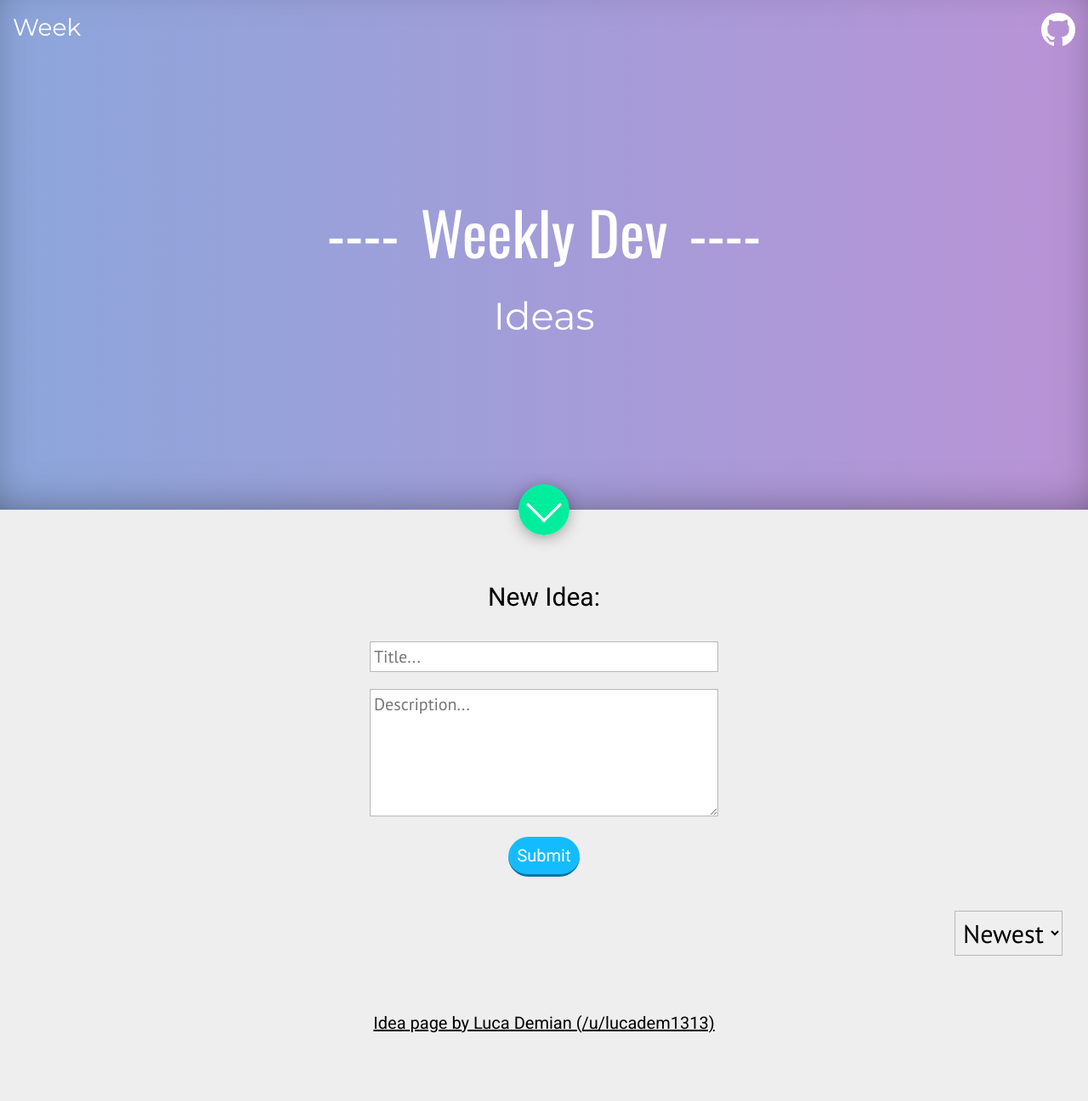
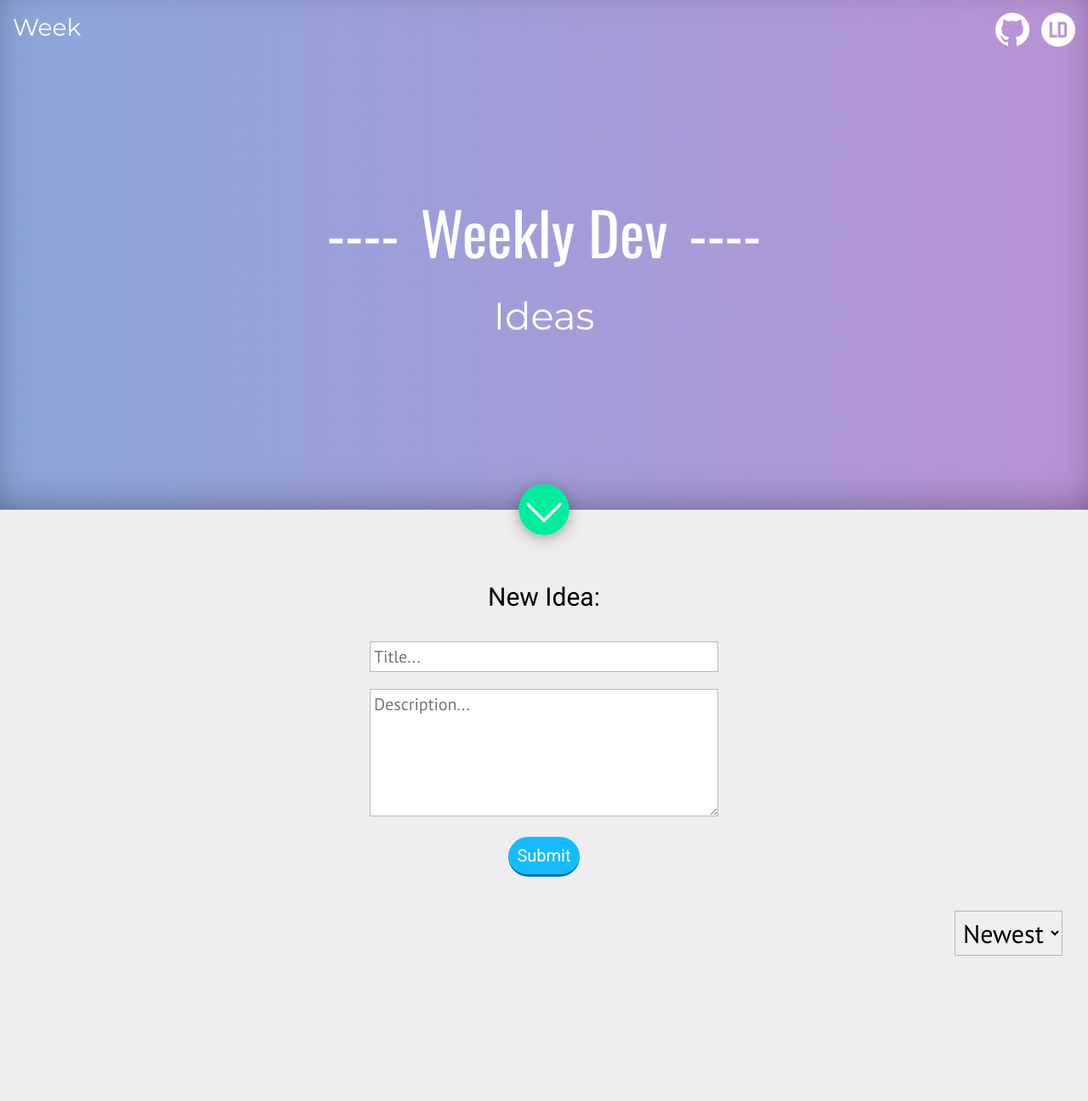
Before and after one commit to lucademian/weeklydevideas, a Flask app: template templates/vote.html in a window 1280 px wide. Shown: the whole page at 85% size. After the commit the page ends 1125 px from the top, so only its background shows below. Run offline with Flask 2, Linux system fonts and the light colour scheme; the template is opened without the code that fills it, so the values that code supplies are empty; data comes from the database, SQL or seed files in the repository.

Commit message:
changed link to logo

```diff
--- a/static/styles/vote.css
+++ b/static/styles/vote.css
@@ -309,6 +309,9 @@ h2{
   right:0;
   padding:15px;
 }
+#logos a:not(:last-of-type){
+	margin-right:10px;
+}
 #logos img{
   height:40px;
 }
@@ -343,13 +346,6 @@ h2{
 	margin-bottom:100px;
 }
 
-#createdby{
-	font:20px Roboto, sans-serif;
-	color:#000;
-	margin-top:40px;
-	margin-bottom:50px;
-	display:block;
-}
 @media screen and (max-width:550px){
   #title{
     font-size:50px;
--- a/templates/vote.html
+++ b/templates/vote.html
@@ -18,6 +18,7 @@
       <img id="scroll-down" src="{{ url_for('static',filename='images/down-arrow.png') }}" alt="scroll down">
       <div id="logos">
         <a href="https://github.com/lucadem1313/weeklydevideas" target="_blank"><img src="{{ url_for('static',filename='images/Github-Mark-Light-64px.png') }}" alt="Github"></a>
+        <a href="http://lucademian.com" target="_blank"><img src="{{ url_for('static',filename='images/lucalogo.png') }}" alt="Luca"></a>
       </div>
       <div id="weeknum">Week {{ week }}</div>
     </section>
@@ -52,7 +53,6 @@
           {% endif %}
         </ul>
       </div>
-      <a id="createdby" href="http://lucademian.com">Idea page by Luca Demian (/u/lucadem1313)</a>
     </section>
     <a href="#top" id="scrollup"><img src="{{ url_for('static',filename='images/down-arrow.png') }}" alt="Scroll Top"></a>
     <script src='https://code.jquery.com/jquery-2.2.4.min.js'></script>
```
Also changed, not shown: static/images/lucalogo.png (added).
